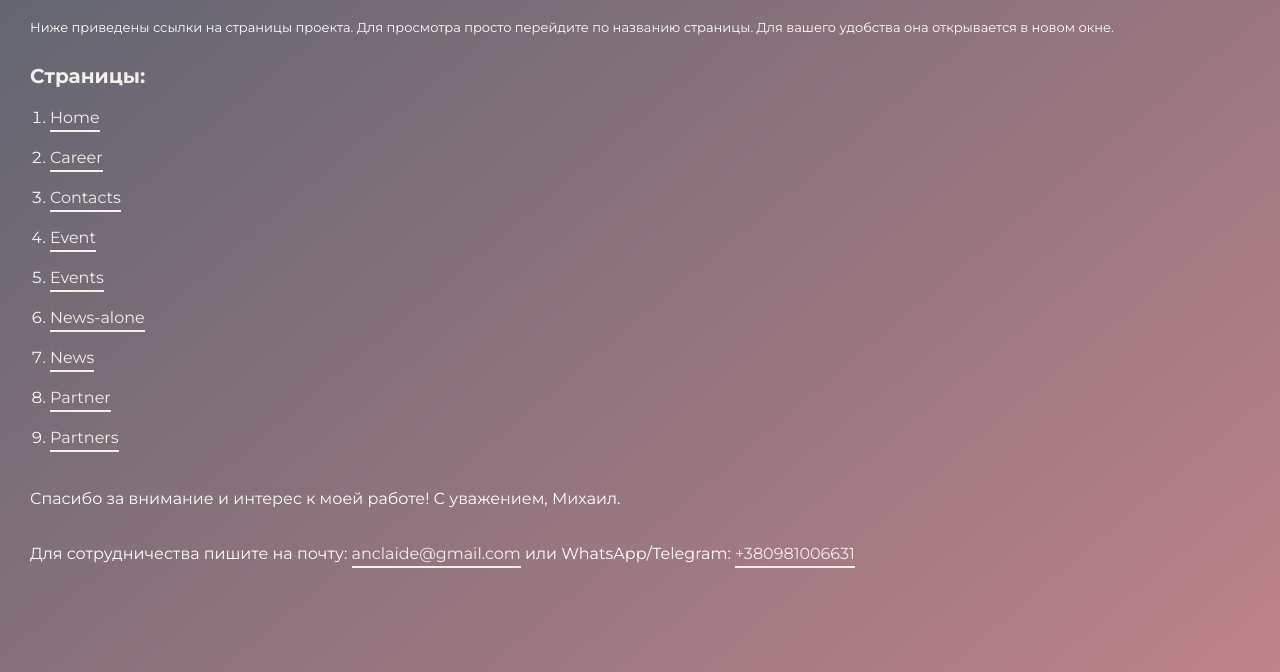
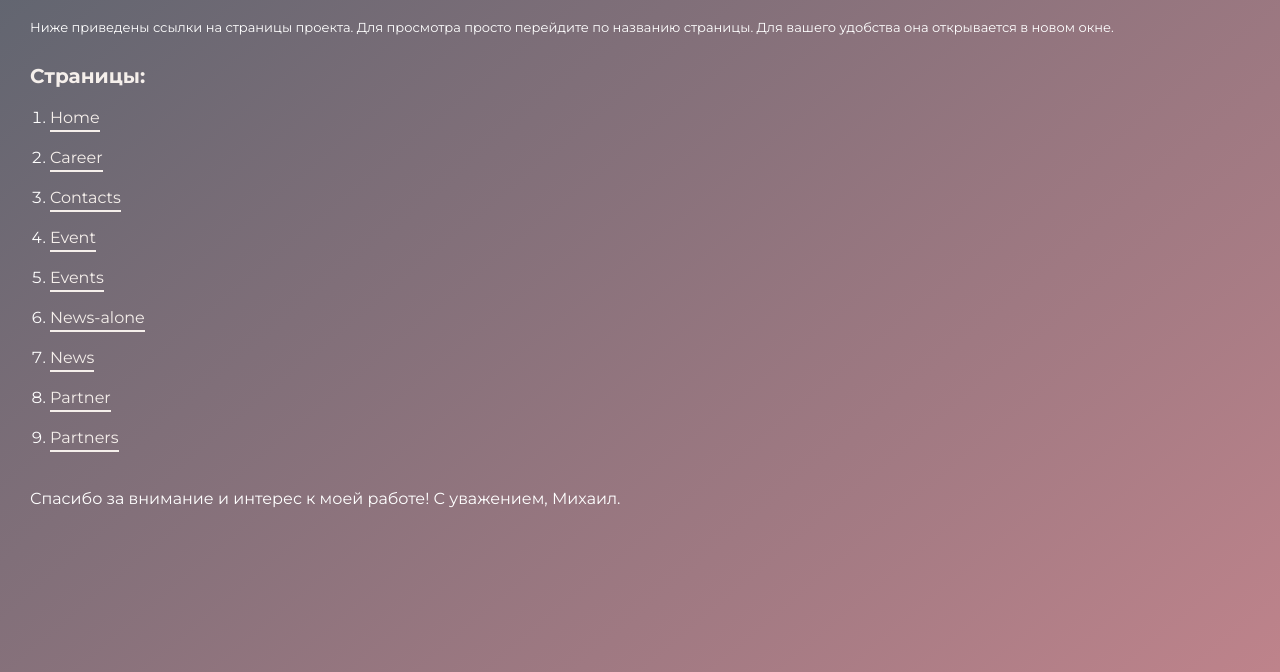
Before and after one commit to deorfeal/Crypto-platform, a plain HTML site: page index.html in a window 1280 px wide. Shown: the part 128-800 px from the top of the page. Drawn offline with Linux system fonts and the light colour scheme.

Commit message:
Update index.html

```diff
--- a/index.html
+++ b/index.html
@@ -37,8 +37,6 @@
 
 				<div class="thanks">
 			<p>Спасибо за внимание и интерес к моей работе! С уважением, Михаил.</p>
-
-			<p>Для сотрудничества пишите на почту: <a href="mailto:anclaide@gmail.com" target="_blank">anclaide@gmail.com</a> или WhatsApp/Telegram: <a href="tel:+380981006631">+380981006631</a></p>
 		</div>
 	</div>
 </body>
```
